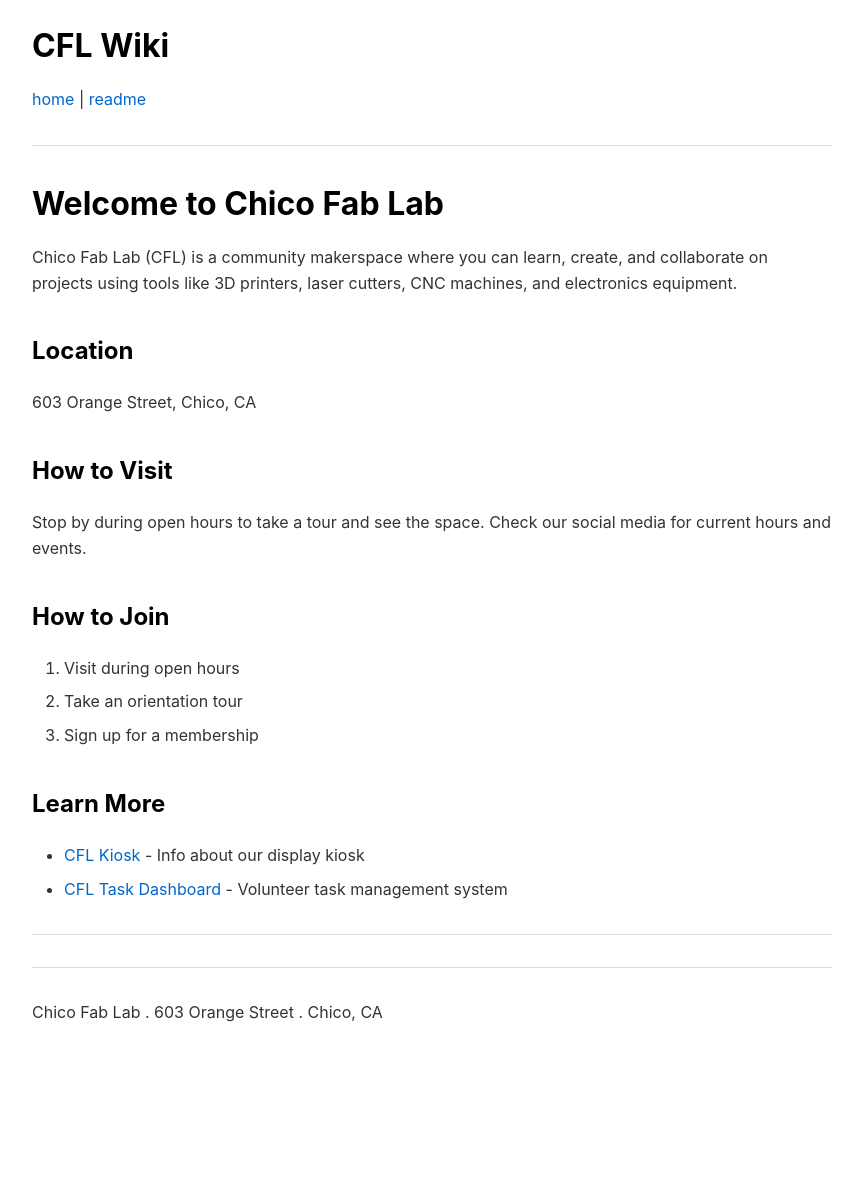
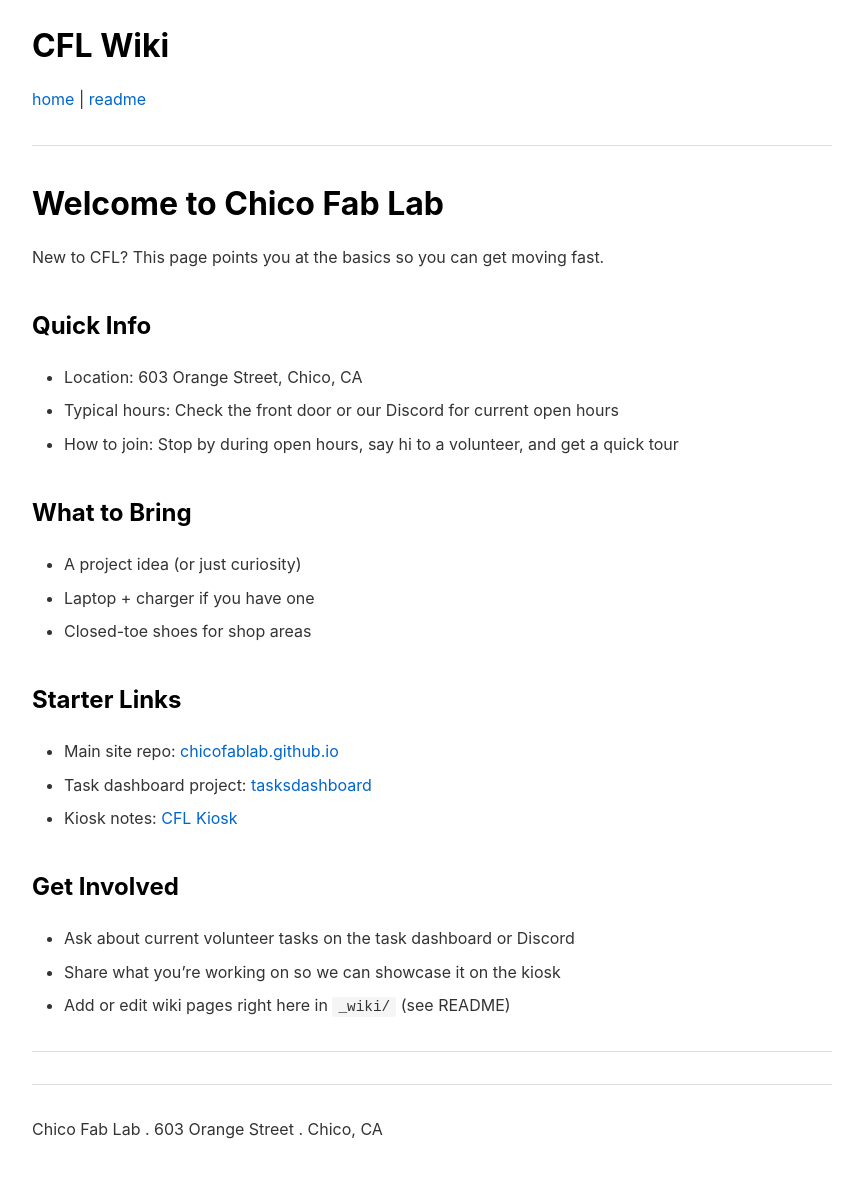
Before and after one commit to ChicoFabLab/chicofablab.github.io, a Jekyll site: the page built from _wiki/getting-started.mkd, in a window 1280 px wide. Shown: the whole page, without its empty margins (208-1069 px from the left). Built offline with Jekyll 4.4.1, drawn with Linux system fonts in a browser that asks for light colours; before the commit the page ends 1062 px from its top, so only the background shows below that.

Commit message:
Add page ordering and improve Getting Started content

```diff
--- a/_wiki/cfl-kiosk.mkd
+++ b/_wiki/cfl-kiosk.mkd
@@ -1,5 +1,6 @@
 ---
 title: CFL Kiosk
+order: 3
 ---
 
 # CFL has a **Kiosk** display to update members and visitors about the status and projects in the space.
--- a/_wiki/cfl-task-dashboard.mkd
+++ b/_wiki/cfl-task-dashboard.mkd
@@ -1,5 +1,6 @@
 ---
 title: CFL Task Dashboard
+order: 2
 ---
 
 # CFL Task Dashboard
--- a/_wiki/getting-started.mkd
+++ b/_wiki/getting-started.mkd
@@ -1,26 +1,28 @@
 ---
 title: Getting Started
+order: 1
 ---
 
 # Welcome to Chico Fab Lab
 
-Chico Fab Lab (CFL) is a community makerspace where you can learn, create, and collaborate on projects using tools like 3D printers, laser cutters, CNC machines, and electronics equipment.
+New to CFL? This page points you at the basics so you can get moving fast.
 
-## Location
+## Quick Info
+- Location: 603 Orange Street, Chico, CA
+- Typical hours: Check the front door or our Discord for current open hours
+- How to join: Stop by during open hours, say hi to a volunteer, and get a quick tour
 
-603 Orange Street, Chico, CA
+## What to Bring
+- A project idea (or just curiosity)
+- Laptop + charger if you have one
+- Closed-toe shoes for shop areas
 
-## How to Visit
+## Starter Links
+- Main site repo: [chicofablab.github.io](https://github.com/ChicoFabLab/chicofablab.github.io)
+- Task dashboard project: [tasksdashboard](https://github.com/ChicoFabLab/tasksdashboard)
+- Kiosk notes: [CFL Kiosk](/wiki/cfl-kiosk)
 
-Stop by during open hours to take a tour and see the space. Check our social media for current hours and events.
-
-## How to Join
-
-1. Visit during open hours
-2. Take an orientation tour
-3. Sign up for a membership
-
-## Learn More
-
-- [CFL Kiosk](/wiki/cfl-kiosk) - Info about our display kiosk
-- [CFL Task Dashboard](/wiki/cfl-task-dashboard) - Volunteer task management system
+## Get Involved
+- Ask about current volunteer tasks on the task dashboard or Discord
+- Share what you’re working on so we can showcase it on the kiosk
+- Add or edit wiki pages right here in `_wiki/` (see README)
--- a/index.html
+++ b/index.html
@@ -5,8 +5,9 @@
 <h2>wiki pages</h2>
 
 {% if site.wiki.size > 0 %}
+{% assign pages = site.wiki | sort: "order" %}
 <ul>
-{% for page in site.wiki %}
+{% for page in pages %}
 <li><a href="{{ page.url }}">{{ page.title }}</a></li>
 {% endfor %}
 </ul>
```
